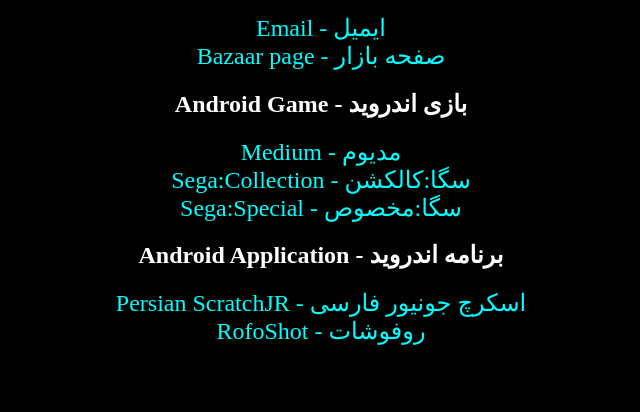
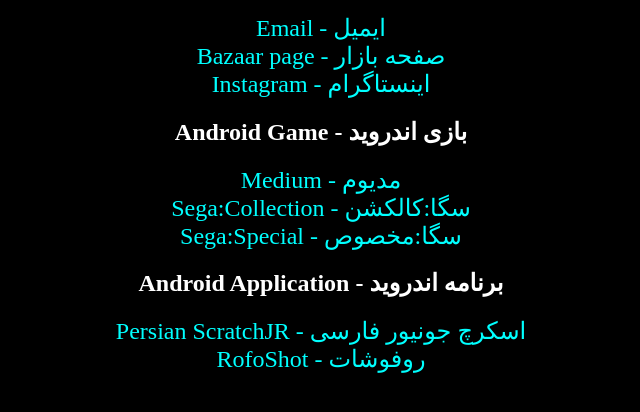
Before and after one commit to mansari77715/p, a plain HTML site: page index.html in a window 1280 px wide. Shown: the part 272-684 px from the top of the page, without its empty margins (319-959 px from the left). Drawn offline with Linux system fonts and the light colour scheme.

Commit message:
Update index.html

```diff
--- a/index.html
+++ b/index.html
@@ -41,6 +41,7 @@ text-align: center;
 <h1>Developer page - صفحه توسعه‌دهنده</h1>
     <a href="mailto:mansari77715@gmail.com" target="_blank">Email - ایمیل</a>
 <a href="https://cafebazaar.ir/developer/778454488506" target="_blank">Bazaar page - صفحه بازار</a>
+    <a href="https://www.instagram.com/__mansari?igsh=aG45MGE3aTQ2cHR5" target="_blank">Instagram - اینستاگرام</a>
 <h2>Android Game - بازی اندروید</h2>
     <a href="https://cafebazaar.ir/app/mansari.medium.zero" target="_blank">Medium - مدیوم</a>
 <a href="https://cafebazaar.ir/app/mansari.consoleemu.sega.free" target="_blank">Sega:Collection - سگا:کالکشن</a>
```
